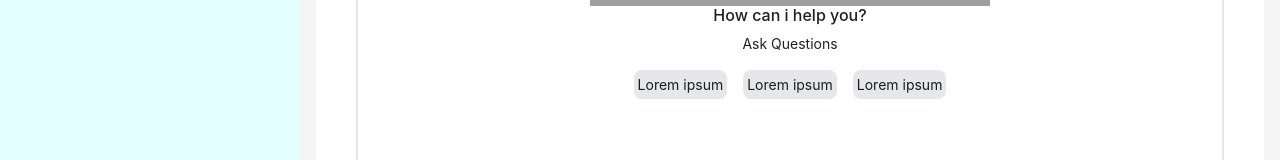
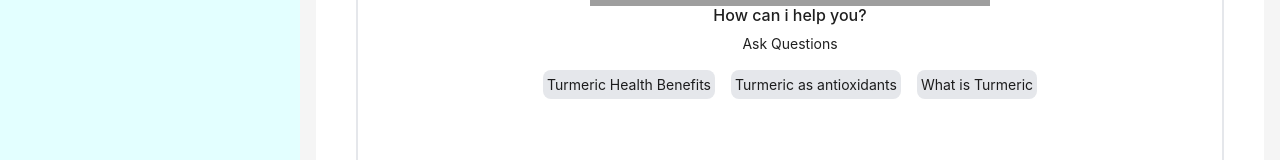
Before and after one commit to ASHIKEkfrazo/Himalaya-vin, a React (Vite) app: page /personal in a window 1280 px wide. Shown: the part 587-747 px from the top of the page. Built offline with nearby package versions, Linux system fonts and the light colour scheme; sample sign-in values are in the browser's storage; grey boxes are pictures that could not be loaded.

Commit message:
updatde all chaanges

```diff
--- a/src/Pages/PersonalAI.jsx
+++ b/src/Pages/PersonalAI.jsx
@@ -3,7 +3,6 @@ import { Input } from 'antd';
 import { ThreeCircles } from "react-loader-spinner"
 import { SmileOutlined, FilePdfOutlined } from "@ant-design/icons";
 import { useState, useEffect } from 'react';
-import { getChatData, postMessage } from '../Endpoints/personalAi';
 
 const Personal = () => {
 
@@ -12,7 +11,7 @@ const Personal = () => {
   const [chatData, setChatData] = useState([]);
   const [loading, setLoading] = useState(false)
 
- const chatResponseData = [
+  const chatResponseData = [
     {
       "id": 1,
       heading: "Response 1",
@@ -34,7 +33,6 @@ const Personal = () => {
 
   ]
 
-
   const handleChange = (e) => {
     const { value } = e.target
     setInputData(value)
@@ -46,53 +44,26 @@ const Personal = () => {
     setLoading(true)
     setChatData((prev) => [...prev, { inputData, chatResponseData: null }]);
 
-    postMessage(inputData).then((response) => {
-      console.log(response)
-      // setChatData((prev) => {
-      //   // Find the last added object (inputData only)
-      //   const updatedChatData = [...prev];
-      //   const lastIndex = updatedChatData.length - 1;
+    // After 2 seconds, update the same object with chatResponseData
+    setTimeout(() => {
+      setChatData((prev) => {
+        // Find the last added object (inputData only)
+        const updatedChatData = [...prev];
+        const lastIndex = updatedChatData.length - 1;
 
-      //   // Update the last object with chatResponseData
-      //   updatedChatData[lastIndex] = {
-      //     ...updatedChatData[lastIndex],
-      //     chatResponseData
-      //   };
+        // Update the last object with chatResponseData
+        updatedChatData[lastIndex] = {
+          ...updatedChatData[lastIndex],
+          chatResponseData
+        };
 
-      //   return updatedChatData;
-      // });
+        return updatedChatData;
+      });
 
       setLoading(false);
       setInputData(null);
-    }
-    ).catch(
-      (err) => console.log(err)
-    )
-
-
-
-    // // After 2 seconds, update the same object with chatResponseData
-    // setTimeout(() => {
-    //   setChatData((prev) => {
-    //     // Find the last added object (inputData only)
-    //     const updatedChatData = [...prev];
-    //     const lastIndex = updatedChatData.length - 1;
-
-    //     // Update the last object with chatResponseData
-    //     updatedChatData[lastIndex] = {
-    //       ...updatedChatData[lastIndex],
-    //       chatResponseData
-    //     };
-
-    //     return updatedChatData;
-    //   });
-
-    //   setLoading(false);
-    //   setInputData(null);
-    // }, 2000);
+    }, 2000);
   }
-
-
 
 
 
@@ -186,9 +157,9 @@ const Personal = () => {
                     <h6>How can i help you?</h6>
                     <p>Ask Questions</p>
                     <div className="flex gap-3">
-                      <p className='p-1 bg-gray-200 rounded-lg'>Lorem ipsum</p>
-                      <p className='p-1 bg-gray-200 rounded-lg'>Lorem ipsum</p>
-                      <p className='p-1 bg-gray-200 rounded-lg'>Lorem ipsum</p>
+                      <p className='p-1 bg-gray-200 rounded-lg'>Turmeric Health Benefits</p>
+                      <p className='p-1 bg-gray-200 rounded-lg'>Turmeric as antioxidants</p>
+                      <p className='p-1 bg-gray-200 rounded-lg'>What is Turmeric</p>
 
                     </div>
                   </div>
```
